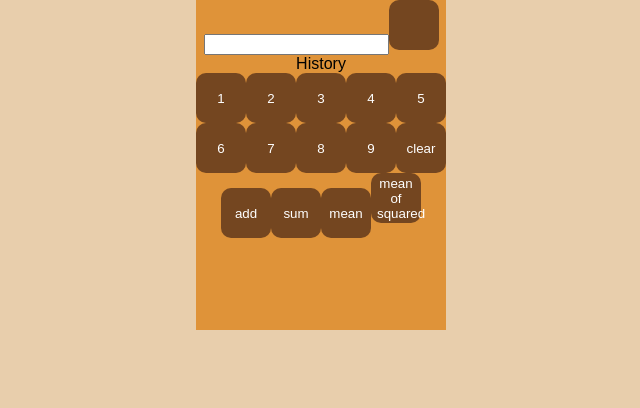
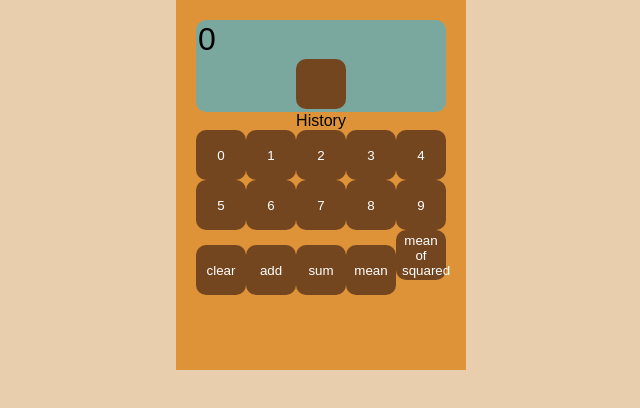
Before and after one commit to khamiltonuk/vigilant-octo-train, a React (Create React App) app: page / in a window 1280 px wide. Shown: the top 408 px of the page, without its empty margins (319-959 px from the left). Built offline with nearby package versions, Linux system fonts and the light colour scheme.

Commit message:
keyboard input working

```diff
--- a/src/App.css
+++ b/src/App.css
@@ -11,13 +11,8 @@ body {
   text-align: center;
   width: 250px;
   height: 330px;
+  padding: 20px;
   background: #df9339;
-}
-
-.screen {
-  background: #7ba89e;
-  border-radius: 10px;
-  border: 10px solid 71461f;
 }
 
 button {
--- a/src/App.js
+++ b/src/App.js
@@ -5,12 +5,24 @@ import History from "./components/Histroy/History";
 import "./App.css";
 
 class App extends Component {
+  state = {
+    displayValue: "0",
+    values: []
+  };
+  keypadPress = val => {
+    const { displayValue } = this.state;
+
+    this.setState({
+      displayValue: displayValue + val
+    });
+  };
   render() {
+    const { displayValue } = this.state;
     return (
       <div className="calculator">
-        <Screen />
+        <Screen displayValue={displayValue} />
         <History />
-        <Keypad />
+        <Keypad keypadPress={this.keypadPress} />
       </div>
     );
   }
--- a/src/components/Keypad/Keypad.jsx
+++ b/src/components/Keypad/Keypad.jsx
@@ -2,18 +2,39 @@ import React from "react";
 
 import "./Keypad.css";
 
-export default function Keypad() {
+export default function Keypad(props) {
   return (
     <div className="keypad">
-      <button className="number-key">1</button>
-      <button className="number-key">2</button>
-      <button className="number-key">3</button>
-      <button className="number-key">4</button>
-      <button className="number-key">5</button>
-      <button className="number-key">6</button>
-      <button className="number-key">7</button>
-      <button className="number-key">8</button>
-      <button className="number-key">9</button>
+      <button className="number-key" onClick={() => props.keypadPress(0)}>
+        0
+      </button>
+      <button className="number-key" onClick={() => props.keypadPress(1)}>
+        1
+      </button>
+      <button className="number-key" onClick={() => props.keypadPress(2)}>
+        2
+      </button>
+      <button className="number-key" onClick={() => props.keypadPress(3)}>
+        3
+      </button>
+      <button className="number-key" onClick={() => props.keypadPress(4)}>
+        4
+      </button>
+      <button className="number-key" onClick={() => props.keypadPress(5)}>
+        5
+      </button>
+      <button className="number-key" onClick={() => props.keypadPress(6)}>
+        6
+      </button>
+      <button className="number-key" onClick={() => props.keypadPress(7)}>
+        7
+      </button>
+      <button className="number-key" onClick={() => props.keypadPress(8)}>
+        8
+      </button>
+      <button className="number-key" onClick={() => props.keypadPress(9)}>
+        9
+      </button>
       <button className="operation-key">clear</button>
       <button className="operation-key">add</button>
       <button className="operation-key">sum</button>
--- a/src/components/Screen/Screen.css
+++ b/src/components/Screen/Screen.css
@@ -0,0 +1,12 @@
+.screen {
+  background: #7ba89e;
+  border-radius: 10px;
+  border: 10px solid 71461f;
+}
+
+input {
+  background: none;
+  border: 0;
+  font-size: 2em;
+  max-width: 100%g;
+}
--- a/src/components/Screen/Screen.jsx
+++ b/src/components/Screen/Screen.jsx
@@ -1,31 +1,11 @@
 import React from "react";
 import "./Screen.css";
 
-export default function Screen() {
-  const state = {
-    displayValue: "helo",
-    values: []
-  };
-  function handleChange(e) {
-    console.log(e);
-    // disable keypress for leters
-  }
-  function addValue(value) {
-    // push value into array on enter press
-    this.setState({
-      values: this.state.values.push(value),
-      displayValue: ""
-    });
-  }
+export default function Screen(props) {
   return (
-    <div>
-      <input onChange={e => handleChange(e)} />
-      <button
-        type="submit"
-        onClick={() => {
-          addValue(state.displayValue);
-        }}
-      />
+    <div className="screen">
+      <input onChange={e => props.handleChange(e)} value={props.displayValue} />
+      <button type="submit" />
     </div>
   );
 }
```
